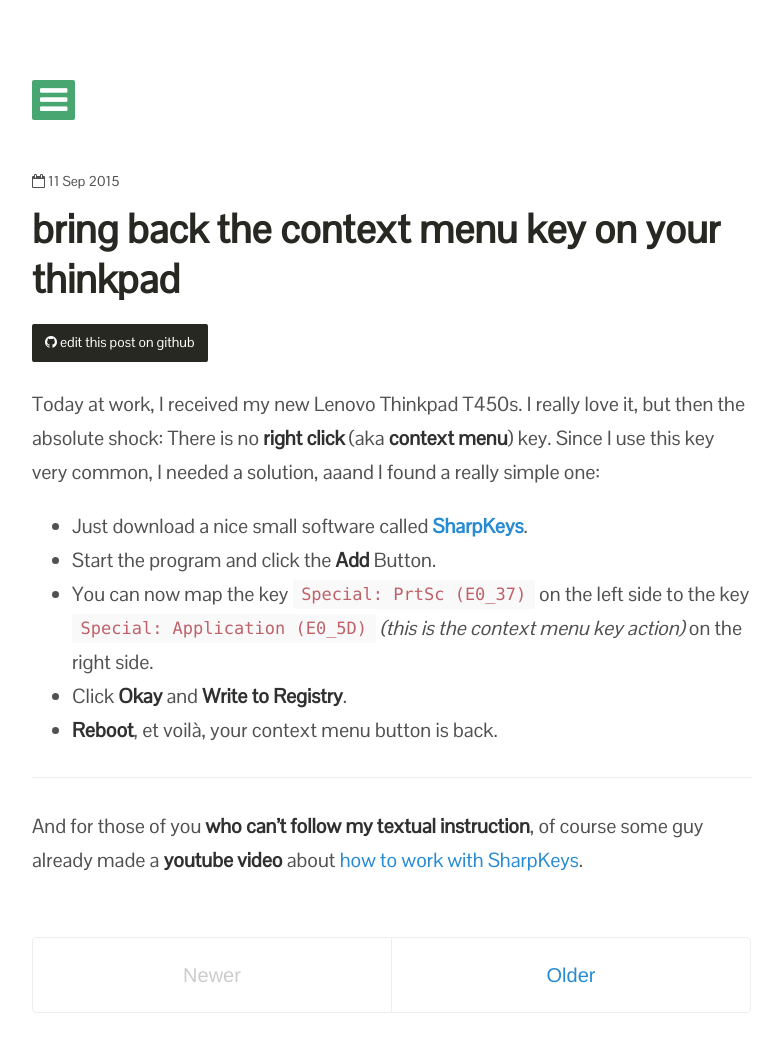
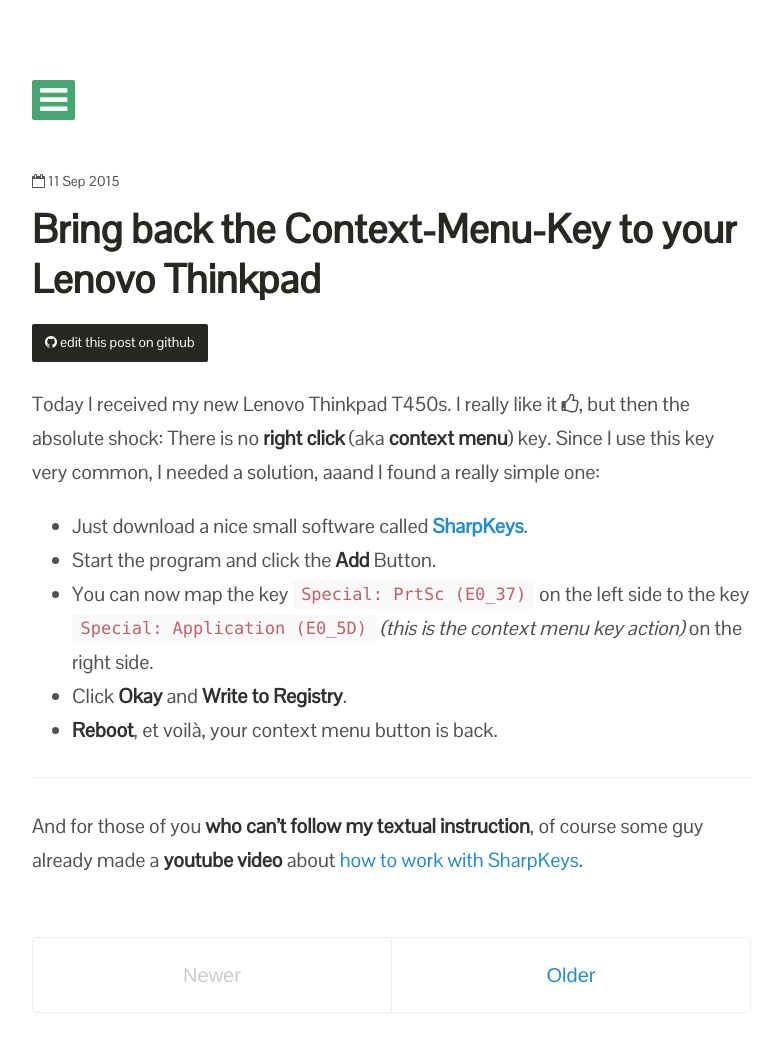
Before and after one commit to duffleit/duffleit.github.io-deprecated, a Jekyll site: the page built from _posts/2015-09-11-bring-back-the-context-menu-key-to-your-lenovo-thinkpad.md, in a window 1280 px wide. Shown: the top 1052 px of the page, without its empty margins (248-1031 px from the left). Built offline with Jekyll 4.4.1, drawn with Linux system fonts in a browser that asks for light colours; nearby versions of some CDN libraries; comment, search, counter and statistics services are not loaded.

Commit message:
Updated 2015-09-11-bring-back-the-context-menu-key-on-your-thinkpad

```diff
--- a/_posts/2015-09-11-bring-back-the-context-menu-key-on-your-thinkpad.md
+++ b/_posts/2015-09-11-bring-back-the-context-menu-key-to-your-lenovo-thinkpad.md
@@ -1,9 +1,9 @@
 ---
 layout: post
-title: bring back the context menu key on your thinkpad
+title: Bring back the Context-Menu-Key to your Lenovo Thinkpad
 ---
 
-Today at work, I received my new Lenovo Thinkpad T450s. I really love it, but then the absolute shock: There is no **right click** (aka **context menu**) key. Since I use this key very common, I needed a solution, aaand I found a really simple one:
+Today I received my new Lenovo Thinkpad T450s. I really like it <i class="fa fa-thumbs-o-up"></i>, but then the absolute shock: There is no **right click** (aka **context menu**) key. Since I use this key very common, I needed a solution, aaand I found a really simple one:
 
 -	Just download a nice small software called **[SharpKeys](http://www.randyrants.com/category/sharpkeys/)**.
 -	Start the program and click the **Add** Button.
```
